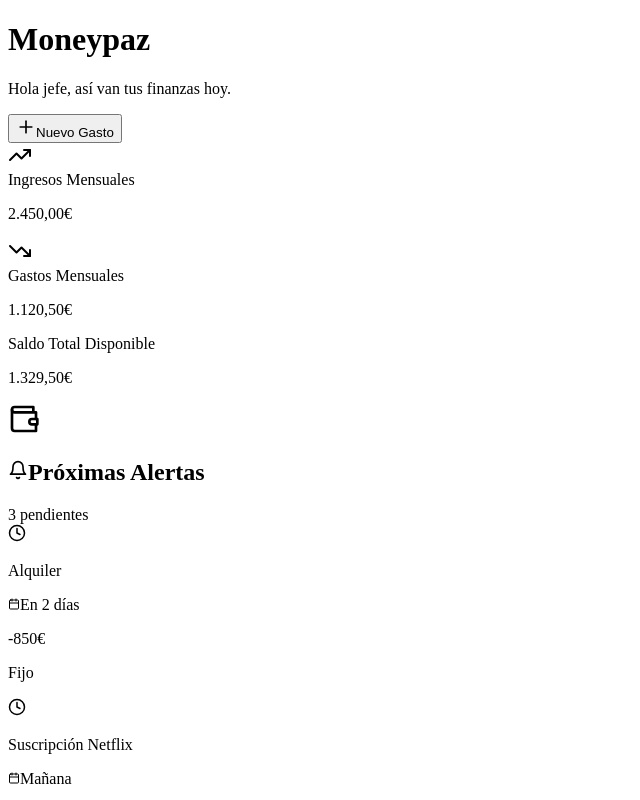
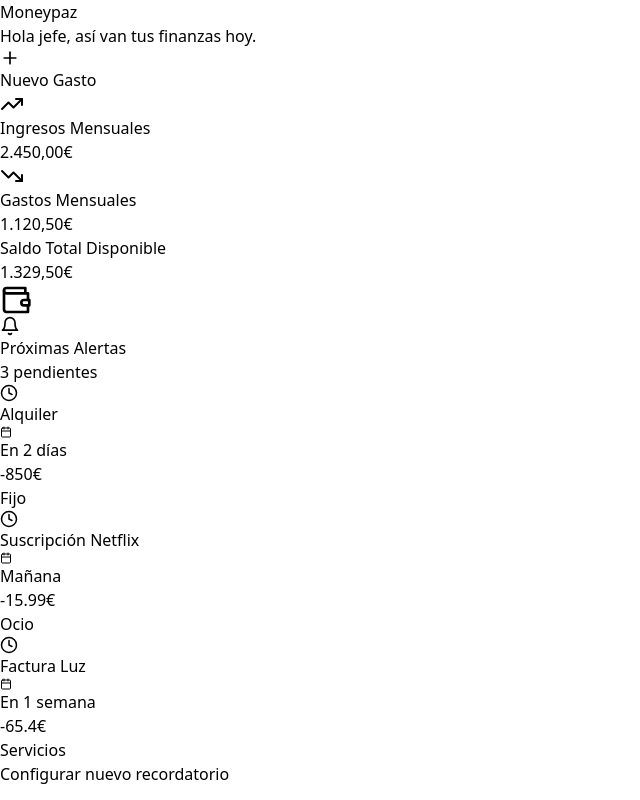
Before and after one commit to dalixpozo-netizen/Moneypaz2, a Next.js app: page / in a window 1280 px wide. Shown: the top 800 px of the page, without its empty margins (0-640 px from the left). Built offline with nearby package versions, Linux system fonts and the light colour scheme.

Commit message:
layout.tsx

```diff
--- /dev/null
+++ b/app/layout.tsx
@@ -0,0 +1,19 @@
+import type { Metadata } from "next";
+import "./globals.css";
+
+export const metadata: Metadata = {
+  title: "Moneypaz",
+  description: "Tu asistente financiero personal",
+};
+
+export default function RootLayout({
+  children,
+}: {
+  children: React.ReactNode;
+}) {
+  return (
+    <html lang="es">
+      <body>{children}</body>
+    </html>
+  );
+}
```
